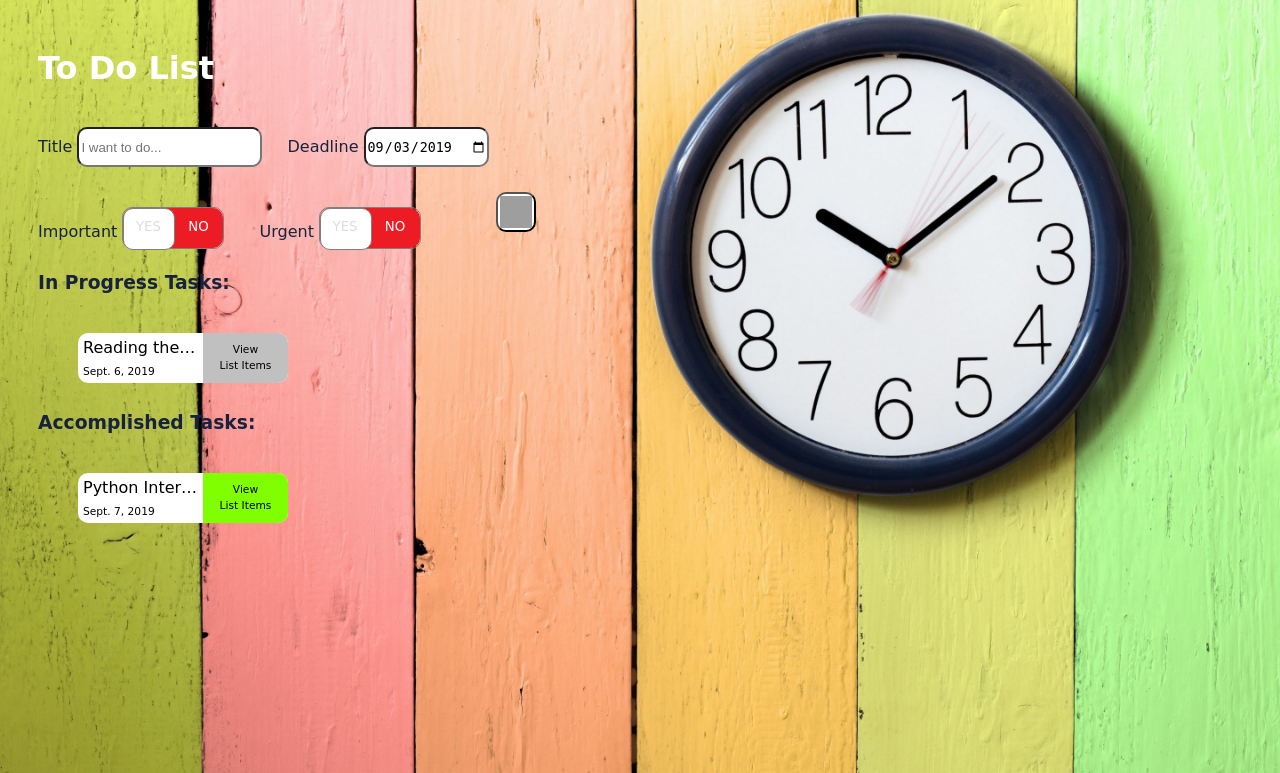
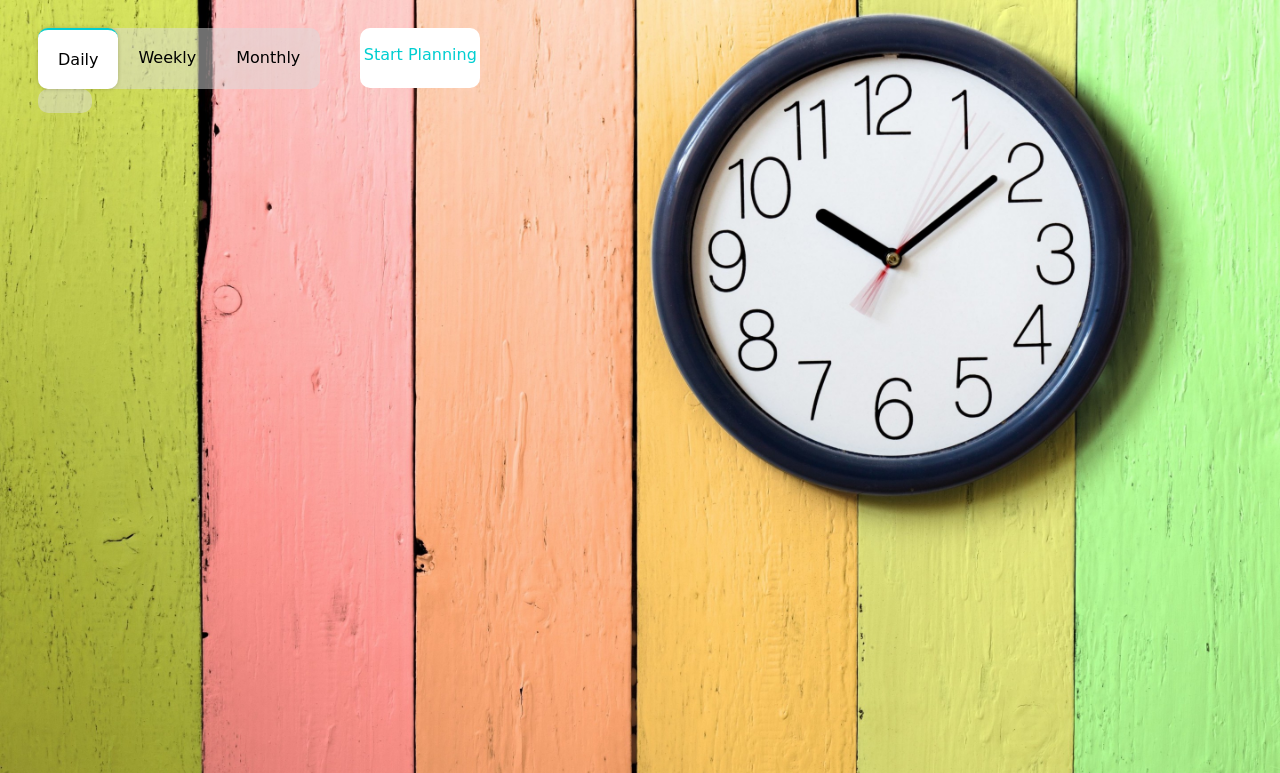
Before and after one commit to mozaffari-sadaf/Todolist-Django, a Django app: page /todoapp/ in a window 1280 px wide. Shown: the top 773 px of the page. Run offline with Django 3.2, Linux system fonts and the light colour scheme; data comes from the database, SQL or seed files in the repository; both versions use the stored data as it was after the commit; some libraries are stand-ins or nearby versions; grey boxes are pictures that could not be loaded.

Commit message:
1) A page added to display daily, weekly, and monthly todo items.
Users can review daily, weekly, and monthly tasks based on importance and deadline

2) Setting the TimeField is optional now.

Some items don't need to have a very specific deadline.

3) The importance option added to items.

User can add some items as important and see those items above the other items of the same day on the first page.

```diff
--- a/todoapp/models.py
+++ b/todoapp/models.py
@@ -15,8 +15,10 @@ class ToDoItem(models.Model):
 
 	todolist = models.ForeignKey(ToDoList, on_delete=models.CASCADE)
 	title = models.CharField(max_length=300)
-	time_to_do = models.DateTimeField()
+	date_to_do = models.DateField(null=True, blank=True)
+	time_to_do = models.TimeField(null=True, blank=True)
 	done = models.BooleanField(default=False)
+	important = models.BooleanField(default=False)
 
 	def __str__(self):
 		return self.title
--- a/todoapp/static/todoapp/styles.css
+++ b/todoapp/static/todoapp/styles.css
@@ -13,7 +13,7 @@ body{
 }
 
 h1{
-	color:white;
+	color: white;
 	margin-bottom: 20px !important;
 }
 
@@ -33,20 +33,35 @@ h4 > span{
 
 .todoFields{
 	margin-top: 40px;
+	margin-bottom:40px;
 	color: #17223E;
 }
 
-.first-row{
-	margin-bottom:40px;
-}
-
-.first-row > span{
+.todoFields > span{
 	margin-right: 20px;
 	display: inine-block;
 }
 
-.first-row > span > input, .todoFields > span > input{
+.todoFields input{
 	height: 40px;
+}
+
+.switch-button{
+	position: relative;
+	top:18px;
+}
+
+.first-row{
+	margin-bottom: 20px;
+}
+
+.title{
+	margin-right:49px;
+}
+
+.title input{
+	position: relative;
+	left: 14px;
 }
 
 button.addTask, button.addItem, input{
@@ -60,7 +75,7 @@ button.addTask, button.addItem, input{
 	color: #0a93e2;
 	background: white;
 	position: relative;
-	bottom: 20px;
+	bottom: 5px;
 	margin-left: 40px;
 	cursor: pointer;
 }
@@ -143,12 +158,16 @@ button.addTask, button.addItem, input{
 	color: green;
 }
 
+.unChecked{
+	color: #DCDCDC;
+}
+
 .editList{
-	color: #0000FF
+	color: #0000FF;
 }
 
 .editItem, .saveItem{
-	color: #98FB98
+	color: #008000;
 }
 
 .save{
@@ -158,9 +177,11 @@ button.addTask, button.addItem, input{
 .todoitems{
 	padding-left: 27px;
 	padding-right: 7px;
+	margin-bottom: 2px;
+	margin-top: 2px;
 	display:inline-block;
-	background: #1d1f2e;
-	color: white;
+	color: #1d1f2e;
+	background: white;
 	border-radius: 10px 10px 10px 10px;
 	overflow: hidden;
 }
@@ -200,10 +221,9 @@ li:hover > i.delete, li:hover > i.editList{
 
 .todolist .editList, .doneList .editList{
 	position: absolute;
-	left: 110px;
+	left: 108px;
 	top:5px;
 }
-
 
 .saveList{
 	display: none !important;
@@ -235,6 +255,7 @@ li:hover > i.delete, li:hover > i.editList{
 /* switch styles */
 .toggle-label {
   position: relative;
+  top:16px;
   display: inline-block;
   width: 100px;
   height: 40px;
@@ -297,11 +318,66 @@ li:hover > i.delete, li:hover > i.editList{
 }
 
 
-.important, .urgent{
-	position: relative;
-	bottom:12px;
-}
-
 .todoitems p{
 	display: inline-block !important;
 }
+
+#tabs{
+    float: left;
+	margin-bottom: 0;
+    padding: 0;
+	margin-top:0;
+    background: rgba(220,220,220, 0.5);
+    border-radius: 10px 10px 10px 10px;
+}
+
+#tabs li{
+        list-style: none;
+        float: left;
+        padding: 20px;
+        cursor: pointer;
+        position: relative;
+        padding-right: 20px;
+		border-radius: 10px 10px 10px 10px;
+}
+
+#tabs li.active{
+        background: white;
+        border-top: 2px solid darkturquoise;
+        box-shadow:  0 0 4px rgba(0,0,0,0.2);
+}
+
+#tabchild{
+	max-width: 100%;
+	float: left;
+	clear: both;
+	display: block;
+	background: rgba(220,220,220, 0.5);
+	border-radius: 10px 10px 10px 10px;
+}
+
+#tabchild section{
+        padding: 10px;
+        display: none !important;
+        float: left;
+        width: 100%;
+}
+
+#tabchild section.active{
+	display: block !important;
+}
+
+
+.planning{
+	text-decoration: none;
+	display:inline-block;
+	height:60px;
+	width: 120px;
+	color: darkturquoise;
+	background: white;
+	margin-left: 40px;
+	cursor: pointer;
+	border-radius: 10px 10px 10px 10px;
+	line-height: 53px;
+	text-align: center;
+}
--- a/todoapp/templates/todoapp/index.html
+++ b/todoapp/templates/todoapp/index.html
@@ -1,164 +1,166 @@
 {% load static %}
 
 <link rel="stylesheet" type="text/css" href="{% static 'todoapp/styles.css' %}">
-<link rel="stylesheet" type="text/css" href="https://maxcdn.bootstrapcdn.com/font-awesome/4.7.0/css/font-awesome.min.css">
-
+<link rel="stylesheet" type="text/css" href="{% static 'fontawesome/css/fontawesome-all.min.css' %}">
 <script src="{% static 'todoapp/jquery-3.3.1.min.js' %}"></script>
 <script src="https://cdn.jsdelivr.net/npm/js-cookie@2/src/js.cookie.min.js"></script>
+
 <body>
+
 <div class="container">
-<h1>To Do List</h1>
-<form action="" method="post">
-	{% csrf_token %}
-	<div class="todoFields">
-		<div class="first-row">
-			<span>
-				<label for="title">Title</label>
-				<input type="text" id="title" placeholder="I want to do..." name="title" required>
-			</span>
+	<ul id="tabs">
+		<li class="active" onclick="displayTab({% verbatim %}this{% endverbatim %})">Daily</li>
+		<li onclick="displayTab({% verbatim %}this{% endverbatim %})">Weekly</li>
+		<li onclick="displayTab({% verbatim %}this{% endverbatim %})">Monthly</li>
+	</ul>
 
-			<span>
-				<label for="deadline">Deadline</label>
-				<input type="date" id="deadline" name="deadline" min="new Date().toISOString().split('T')[0]">
-			</span>
-		</div>
-		<div class="second-row">
-			<span class=important>Important</span>
-			<label class='toggle-label'>
-				<input type='checkbox'/>
-				<span class='back'>
-					<span class='toggle'></span>
-					<span class='label on'>YES</span>
-					<span class='label off'>NO</span>
-				</span>
-			</label>
+	<a href="{% url 'todoapp:generalTasks'%}" class="planning">Start Planning</a>
 
-			<span class=urgent>Urgent</span>
-			<label class='toggle-label'>
-				<input type='checkbox'/>
-				<span class='back'>
-					<span class='toggle'></span>
-					<span class='label on'>YES</span>
-					<span class='label off'>NO</span>
-				</span>
-			</label>
+	<div id="tabchild">
+		<section id="daily" class="active">
+			<ol class="todoitems">
+			{% for item in daily_list %}
+				<li data-id="{{item.id}}">
+					{% if item.important %}<b>{% endif %}
+					<p class="taskText">{{item.title}}</p>
+					<span class="taskText">should be done before<span class="itemDate"> {{item.date_to_do}}</span><span class="itemTime">{% if item.time_to_do %}{{item.time_to_do}} {% endif %}</span></span>
+					{% if item.important %}</b>{% endif %}
+					<i class="fa fa-circle unChecked" onclick="toggleCheck({% verbatim %}this{% endverbatim %}, {{item.id}})"></i>
+					<i class="fa fa-check-circle checked" onclick="toggleCheck({% verbatim %}this{% endverbatim %}, {{item.id}})"></i>
+					<i class="fa fa-times delete" onclick="removeItem({% verbatim %}this{% endverbatim %}, {{item.id}})"></i>
+					<!-- <i class="fa fa-pencil-alt editItem" onclick="startEdit({% verbatim %}this{% endverbatim %})"></i> -->
+					<i class="fa fa-check saveItem" onclick="saveEdit({% verbatim %}this{% endverbatim %}, {{item.id}})"></i>
+				</li>
+			{% endfor %}
+			</ol>
+		</section>
 
-		<button type="submit" name="save" class="addTask"><i></i></button>
+		<section id="weekly">
+			<ol class="todoitems">
+			{% for item in weekly_list %}
+				<li data-id="{{item.id}}">
+					{% if item.important %}<b>{% endif %}
+					<p class="taskText">{{item.title}}</p>
+					<span class="taskText">should be done before<span class="itemDate"> {{item.date_to_do}}</span><span class="itemTime">{% if item.time_to_do %}{{item.time_to_do}} {% endif %}</span></span>
+					{% if item.important %}</b>{% endif %}
+					<i class="fa fa-circle unChecked" onclick="toggleCheck({% verbatim %}this{% endverbatim %}, {{item.id}})"></i>
+					<i class="fa fa-check-circle checked" onclick="toggleCheck({% verbatim %}this{% endverbatim %}, {{item.id}})"></i>
+					<i class="fa fa-times delete" onclick="removeItem({% verbatim %}this{% endverbatim %}, {{item.id}})"></i>
+					<!-- <i class="fa fa-pencil-alt editItem" onclick="startEdit({% verbatim %}this{% endverbatim %})"></i> -->
+					<i class="fa fa-check saveItem" onclick="saveEdit({% verbatim %}this{% endverbatim %}, {{item.id}})"></i>
+				</li>
+			{% endfor %}
+			</ol>
+		</section>
+
+		<section id="monthly">
+			<ol class="todoitems">
+			{% for item in monthly_list %}
+				<li data-id="{{item.id}}">
+					{% if item.important %}<b>{% endif %}
+					<p class="taskText">{{item.title}}</p>
+					<span class="taskText">should be done before<span class="itemDate"> {{item.date_to_do}}</span><span class="itemTime">{% if item.time_to_do %}{{item.time_to_do}} {% endif %}</span></span>
+					{% if item.important %}</b>{% endif %}
+					<i class="fa fa-circle unChecked" onclick="toggleCheck({% verbatim %}this{% endverbatim %}, {{item.id}})"></i>
+					<i class="fa fa-check-circle checked" onclick="toggleCheck({% verbatim %}this{% endverbatim %}, {{item.id}})"></i>
+					<i class="fa fa-times delete" onclick="removeItem({% verbatim %}this{% endverbatim %}, {{item.id}})"></i>
+					<!-- <i class="fa fa-pencil-alt editItem" onclick="startEdit({% verbatim %}this{% endverbatim %})"></i> -->
+					<i class="fa fa-check saveItem" onclick="saveEdit({% verbatim %}this{% endverbatim %}, {{item.id}})"></i>
+				</li>
+			{% endfor %}
+			</ol>
+		</section>
 	</div>
 </div>
 
-	<h3>In Progress Tasks:</h3>
-	<ul class="todolist">
-		{% for todo in todolist %}
-			{% if not todo.done %}
-			<li data-id="{{todo.id}}">
-				<p class="todotitle">{{todo.title}}</p>
-				<div class="date">{{todo.deadline}}</div>
-				<a href="{% url 'todoapp:items' todo.id %}" class="viewItems">View<br>List Items</a>
-				<i class="fa fa-close delete" onclick="removeList({% verbatim %}this{% endverbatim %}, {{todo.id}})"></i>
-				<i class="fa fa-pencil editList" onclick="startEdit({% verbatim %}this{% endverbatim %})"></i>
-				<i class="fa fa-check saveList" onclick="saveEdit({% verbatim %}this{% endverbatim %}, {{todo.id}})"></i>
-			</li>
-			{% endif %}
-		{% endfor %}
-	</ul>
+</body>
 
-	<h3>Accomplished Tasks:</h3>
-	<ul class="doneList">
-		{% for todo in todolist %}
-			{% if todo.done %}
-			<li data-id="{{todo.id}}">
-				<p class="todotitle">{{todo.title}}</p>
-				<div class="date">{{todo.deadline}}</div>
-				<a href="{% url 'todoapp:items' todo.id %}" class="viewItems">View<br>List Items</a>
-				<i class="fa fa-close delete" onclick="removeList({% verbatim %}this{% endverbatim %}, {{todo.id}})"></i>
-				<i class="fa fa-pencil editList" onclick="startEdit({% verbatim %}this{% endverbatim %})"></i>
-				<i class="fa fa-check saveList" onclick="saveEdit({% verbatim %}this{% endverbatim %}, {{todo.id}})"></i>
-			</li>
-			{% endif %}
-		{% endfor %}
-	</ul>
-
-<form>
-</div>
-</body>
 
 {% block javascript %}
 <script>
 
-//set the default value and minimum date of deadline to today
-let today = new Date().toISOString().substr(0, 10);
-$("#deadline").val(today);
-$("#deadline").attr('min',today);
-
-//Display updated version of todolist on back button
-$(window).bind("pageshow", function(event) {
-    if (event.originalEvent.persisted) {
-        window.location.reload();
-    }
+$( document ).ready(function() {
+	checkDone(0);
 });
 
 
-function removeList(tag, id){
+function displayTab(tab){
+	//Make the tab active
+	$('#tabs li').removeClass('active');
+	$(tab).addClass('active');
+
+	var index = $(tab).index();
+
+	$('section').removeClass('active');
+	$('section').eq(index).addClass('active');
+
+	checkDone(index);
+
+}
+
+function checkDone(index){
+	// Display list items as line-through or not based on their "done" fields.
+	var listItems = $('section').eq(index).find('ol').children('li');
+
+	for (let li of listItems) {
+
+		$.ajax({
+			url: 'isChecked/',
+			data: {
+				'todoid': $(li).attr("data-id")
+			},
+			dataType: 'json',
+
+			success: function (data) {
+				if(data.is_checked){
+					$(li).addClass('done').removeClass('unDone');
+					$(li).find('.taskText').css({"text-decoration": "line-through"});
+				}else{
+					$(li).addClass('unDone').removeClass('done');
+					$(li).find('.taskText').css({"text-decoration": "none"});
+				}
+			}
+		});
+	}
+}
+
+function removeItem(tag, id){
 	var csrftoken = Cookies.get('csrftoken');
 	$.ajax({
 		method: "POST",
-		url: 'removeList/',
+		url: 'removeItem/',
         data: {
 			'CSRF': csrftoken,
-			'listid': id
+			'todoid': id
         },
         dataType: 'json',
 
         success: function (data) {
 			$(tag).parent("li").remove();
+			//$('.stepNumber').html('step '+data.step_number+':');
         }
      });
 	}
 
-
-function startEdit(tag){
-
-        var title = $(tag).siblings('.todotitle').text();
-		var deadline =  $(tag).siblings('.date').text();
-
-		$(tag).siblings('.saveList').addClass('active');
-
-        var titleTag = '<input type="text" value= "' + title +'" class="titleTag"/>'
-        $(tag).siblings('.todotitle').html(titleTag);
-
-		var dateTag = '<input type="date" value= "' + deadline +'" class="dateTag"/>'
-		$(tag).siblings('.date').html(dateTag);
-
-        $("ul input").click(function (e) {
-            e.stopPropagation();
-        });
-    }
-
-    $("ul .saveList").click(function (e) {
-        e.stopPropagation();
-    });
-
-
-function saveEdit(tag, id) {
+function toggleCheck(tag, id){
 	var csrftoken = Cookies.get('csrftoken');
-	var titleValue = $(tag).siblings('.todotitle').find('.titleTag').val();
-	var dateValue = $(tag).siblings('.date').find('.dateTag').val();
 	$.ajax({
 		method: "POST",
-			url: 'editList/',
+		url: 'toggleCheck/',
         data: {
 			'CSRF': csrftoken,
-			'listId': id,
-			'titleValue': titleValue,
-			'dateValue': dateValue
+			'todoid': id
         },
         dataType: 'json',
 
         success: function (data) {
-			$(tag).siblings('.todotitle').html(titleValue);
-			$(tag).siblings('.date').html(data.new_date);
-			$(tag).removeClass('active');
+			if(data.is_checked){
+				$(tag).parent('li').addClass('done').removeClass('unDone');
+				$(tag).siblings('.taskText').css({"text-decoration": "line-through"});
+			}else{
+				$(tag).parent('li').addClass('unDone').removeClass('done');
+				$(tag).siblings('.taskText').css({"text-decoration": "none"});
+			}
         }
     });
 }
--- a/todoapp/urls.py
+++ b/todoapp/urls.py
@@ -5,11 +5,12 @@ from . import views
 app_name = 'todoapp'
 urlpatterns = [
 	path('', views.index, name='index'),
-	path('editList/', views.editList, name='editList'),
-	path('removeList/', views.removeList, name='removeList'),
+	path('generalTasks/', views.generalTasks, name='generalTasks'),
+	path('generalTasks/editList/', views.editList, name='editList'),
+	path('generalTasks/removeList/', views.removeList, name='removeList'),
 	path('<int:list_id>/', views.todoItem, name='items'),
-	path('<int:list_id>/editItem/', views.editItem, name='editItem'),
-	path('<int:list_id>/removeItem/', views.removeItem, name='removeItem'),
-	path('<int:list_id>/toggleCheck/', views.toggleCheck, name='toggleCheck'),
-	path('<int:list_id>/isChecked/', views.isChecked, name='isChecked'),
+	path('editItem/', views.editItem, name='editItem'),
+	path('removeItem/', views.removeItem, name='removeItem'),
+	path('toggleCheck/', views.toggleCheck, name='toggleCheck'),
+	path('isChecked/', views.isChecked, name='isChecked'),
 ]
--- a/todoapp/views.py
+++ b/todoapp/views.py
@@ -1,11 +1,30 @@
 from django.shortcuts import render, redirect, get_object_or_404
 from django.http import JsonResponse, HttpResponse, HttpResponseRedirect
 from django.views.decorators.csrf import csrf_exempt
+from django.utils import timezone
+from django.db.models.functions import Extract, ExtractWeek
 from .models import ToDoList, ToDoItem
+import datetime
 
 
-#To display list of todolists
+#To display items of each day, week, or month
 def index(request):
+
+	today = timezone.now().date()
+	current_week = today.strftime("%V")
+	current_month = today.month
+
+	daily_list = ToDoItem.objects.filter(date_to_do=str(today)).order_by('done','time_to_do','-important');
+
+	weekly_list = ToDoItem.objects.filter(date_to_do__week=current_week).order_by('done','date_to_do','-important','time_to_do');
+
+	monthly_list = ToDoItem.objects.filter(date_to_do__month=current_month).order_by('done','date_to_do','-important','time_to_do');
+
+	return render(request, "todoapp/index.html", {"daily_list": daily_list, "weekly_list": weekly_list, "monthly_list": monthly_list})
+
+
+#To display list of general Tasks
+def generalTasks(request):
 
 	todolist = ToDoList.objects.all()
 
@@ -13,18 +32,17 @@ def index(request):
 
 		if "save" in request.POST:
 			title = request.POST["title"]
-			deadline = str(request.POST["deadline"])
+			deadline = request.POST["deadline"]
 			ToDo = ToDoList(title=title,deadline=deadline)
 			ToDo.save()
-			return redirect("/todoapp")
+			return redirect("/todoapp/generalTasks")
 
-	return render(request, "todoapp/index.html", {"todolist": todolist})
+	return render(request, "todoapp/general.html", {"todolist": todolist})
 
 
 #To remove a todolist from database
 @csrf_exempt
 def removeList(request):
-
 
 	list_id = request.POST.get('listid', None)
 
@@ -72,8 +90,18 @@ def todoItem(request, list_id):
 		if "save" in request.POST:
 
 			to_do_name = request.POST["title"]
-			time_to_do = str(request.POST["due_date"]) + "T" + str(request.POST["due_time"])+"Z"
-			item = ToDoItem(todolist_id=list_id,title=to_do_name,time_to_do=time_to_do)
+			date_to_do = str(request.POST["due_date"])
+			time_to_do = None
+
+			if request.POST["due_time"] is not '':
+				time_to_do = str(request.POST["due_time"])
+
+			if request.POST["important"]:
+				important = True
+			else:
+				important = False
+
+			item = ToDoItem(todolist_id=list_id,title=to_do_name,date_to_do=date_to_do,time_to_do=time_to_do,important=important)
 			item.save()
 
 			items_count = ToDoItem.objects.filter(todolist_id=list_id).count()
@@ -153,7 +181,7 @@ def toggleCheck(request, list_id=None):
 
 
 #To check that if the "done" field of an item is set to True or False
-def isChecked(request, list_id=None):
+def isChecked(request):
 	todo_id = request.GET.get('todoid', None)
 
 	checked_item = ToDoItem.objects.get(pk=todo_id)
@@ -168,20 +196,25 @@ def isChecked(request, list_id=None):
 
 #To change the title or date of a todoitem
 @csrf_exempt
-def editItem(request, list_id=None):
+def editItem(request):
+
+	new_time = None;
+	if request.POST.get("timeValue", None) is not '':
+		new_time = request.POST.get("timeValue", None)
 
 	new_title = request.POST.get("titleValue",None)
 	new_date = request.POST.get("dateValue", None)
-	new_time = request.POST.get("timeValue", None)
+
 	item_id = request.POST.get("itemId", None)
 
 	edited_item = ToDoItem.objects.get(pk=item_id)
 	edited_item.title = new_title
 
-	if new_date != "" or new_time != "":
-		edited_item.time_to_do = new_date + " " + new_time
+	# if new_date != "" and new_time != "":
+	edited_item.date_to_do = new_date
+	edited_item.time_to_do = new_time
 
-	ret_data = {'new_date': edited_item.time_to_do}
+	ret_data = {'new_date': edited_item.date_to_do,'new_time': edited_item.time_to_do}
 
 	edited_item.save();
 
--- a/todolist/settings.py
+++ b/todolist/settings.py
@@ -37,6 +37,7 @@ INSTALLED_APPS = [
     'django.contrib.sessions',
     'django.contrib.messages',
     'django.contrib.staticfiles',
+	'django_static_fontawesome',
 	'todoapp',
 ]
 
```
Also changed, not shown: todoapp/templates/todoapp/general.html (added, +147 -0 lines), todoapp/templates/todoapp/items.html (+29 -13 lines), db.sqlite3, todoapp/migrations/0010_todoitem_important.py (added), todoapp/migrations/0011_auto_20190902_1540.py (added), todoapp/migrations/0012_auto_20190903_1712.py (added). Lines whose indentation alone changed are shown as unchanged.
